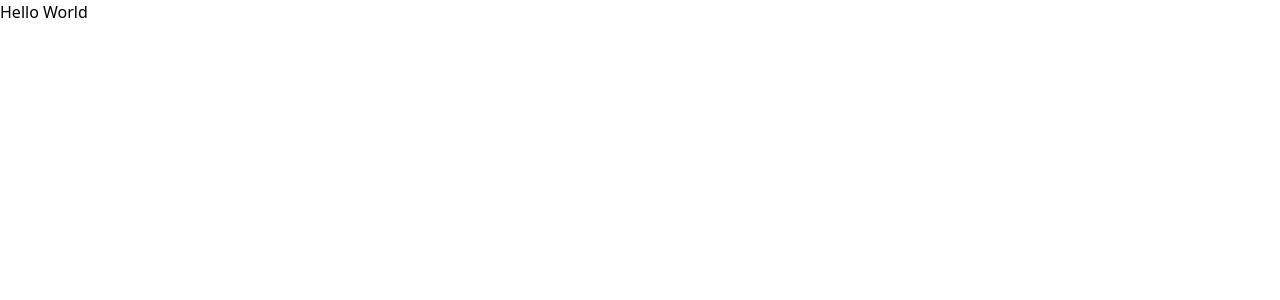
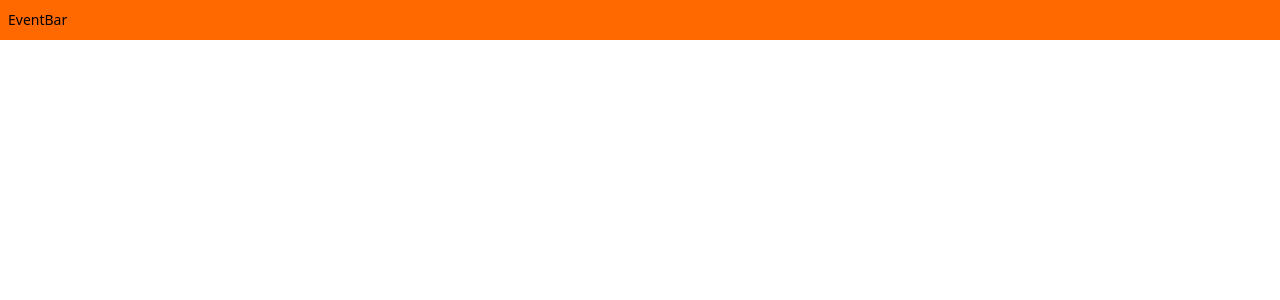
Before and after one commit to romlacerda/timeline-app, a React (Vite) app: page / in a window 1280 px wide. Shown: the top 300 px of the page. Built offline with nearby package versions, Linux system fonts and the light colour scheme.

Commit message:
feat: event bar component

```diff
--- a/src/App.tsx
+++ b/src/App.tsx
@@ -1,7 +1,9 @@
+import { TimelineGrid } from "./features/timeline/timeline-grid";
+
 function App() {
   return (
     <>
-      <h1>Hello World</h1>
+      <TimelineGrid />
     </>
   );
 }
--- /dev/null
+++ b/src/features/timeline/components/event-bar.tsx
@@ -0,0 +1,25 @@
+const availableColors = [
+  "bg-red-500",
+  "bg-blue-500",
+  "bg-green-500",
+  "bg-yellow-500",
+  "bg-purple-500",
+  "bg-pink-500",
+  "bg-indigo-500",
+  "bg-orange-500",
+  "bg-teal-500",
+  "bg-cyan-500",
+  "bg-lime-500",
+  "bg-emerald-500",
+] as const;
+
+export const EventBar = () => {
+  const randomColor =
+    availableColors[Math.floor(Math.random() * availableColors.length)];
+
+  return (
+    <div className={`${randomColor} h-10 flex items-center p-2 text-sm`}>
+      EventBar
+    </div>
+  );
+};
--- /dev/null
+++ b/src/features/timeline/timeline-grid.tsx
@@ -0,0 +1,5 @@
+import { EventBar } from "./components/event-bar";
+
+export const TimelineGrid = () => {
+  return <EventBar />;
+};
```
